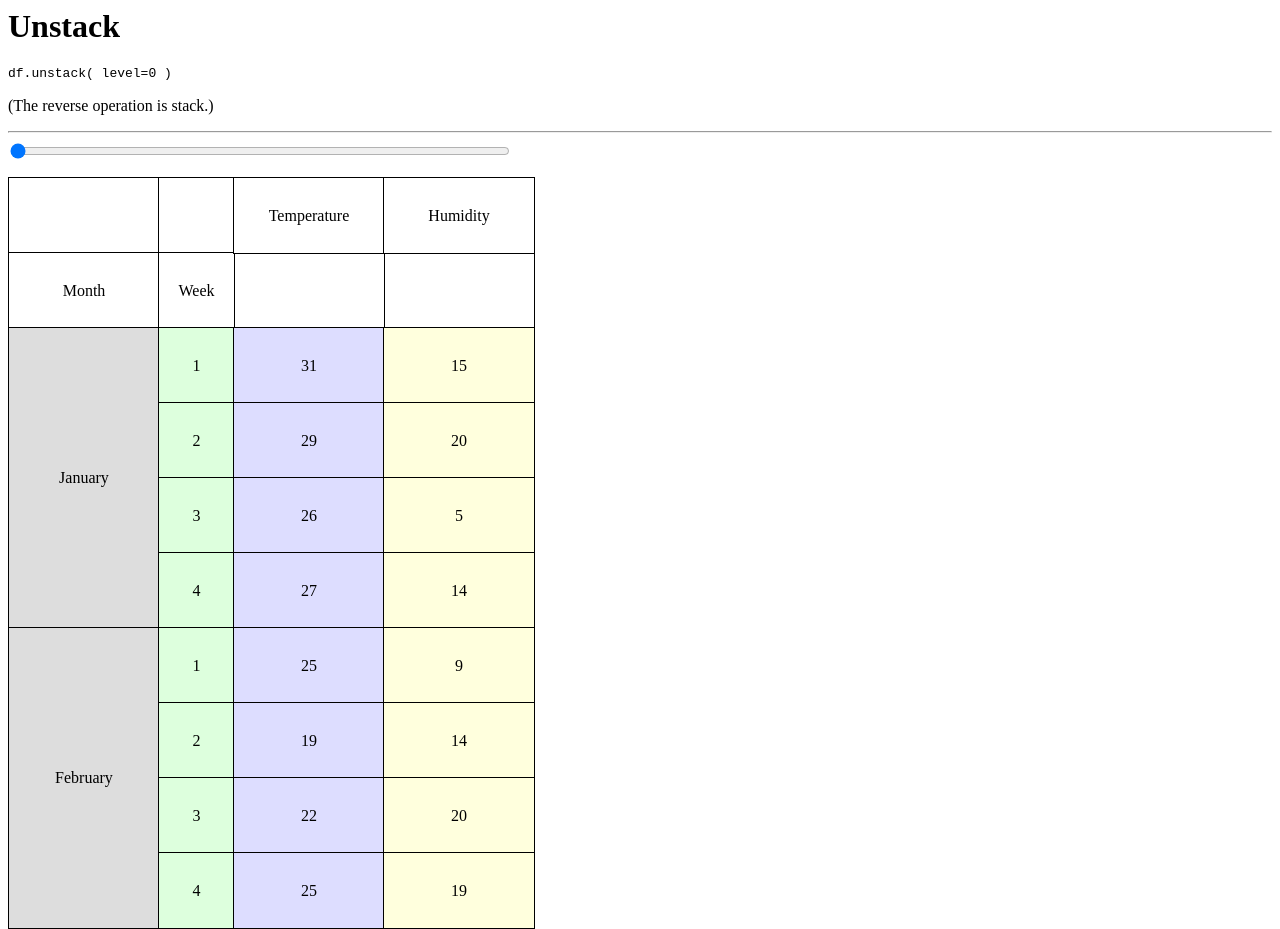
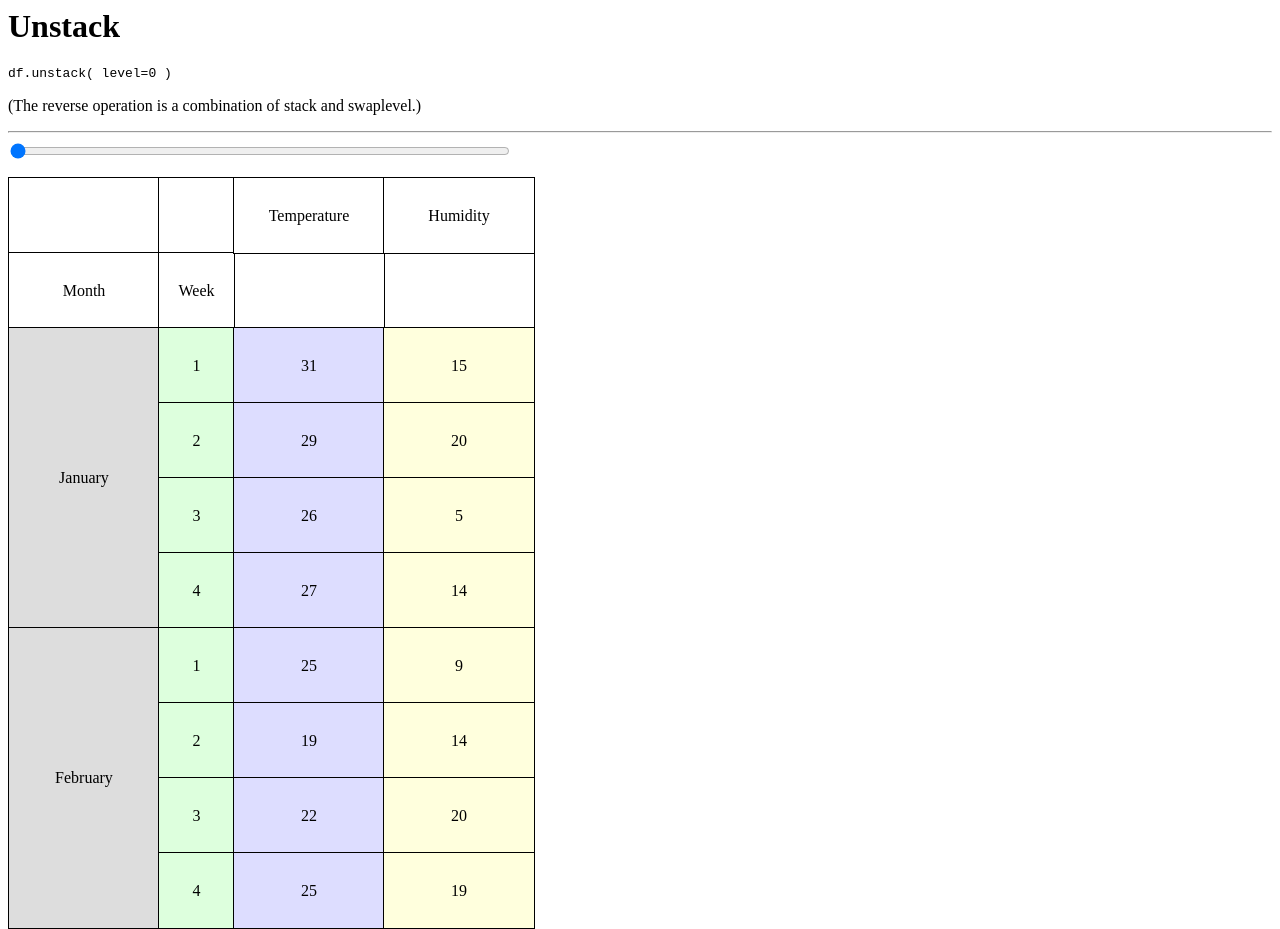
Before and after one commit to nathancarter/dataframe-animations, a plain HTML site: page stack-0.html in a window 1280 px wide. Drawn offline with Linux system fonts and the light colour scheme.

Commit message:
Fixing technical inaccuracy in explanation

```diff
--- a/stack-0.html
+++ b/stack-0.html
@@ -61,7 +61,7 @@
     <body>
         <h1>Unstack</h1>
         <pre>df.unstack( level=0 )</pre>
-        <p>(The reverse operation is stack.)</p>
+        <p>(The reverse operation is a combination of stack and swaplevel.)</p>
         <hr/>
     </body>
 </html>
```
